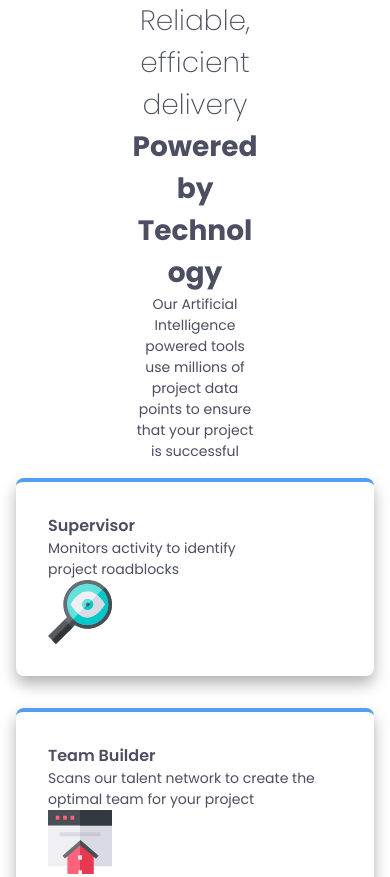
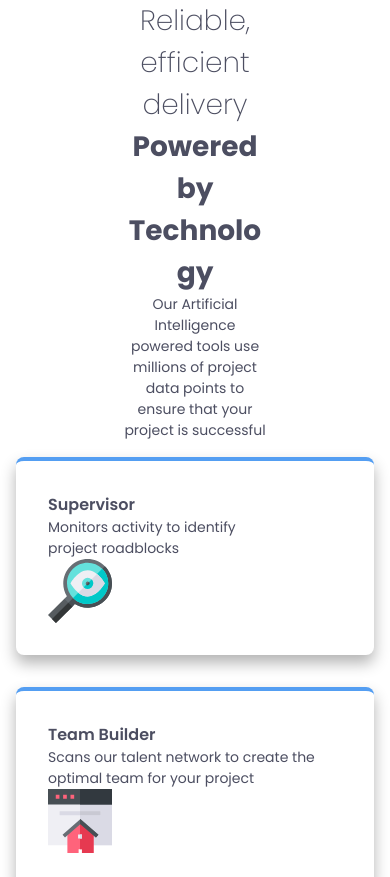
Before and after one commit to Glen998/four-card-feature-section-master, a plain HTML site: page index.html in a window 390 px wide. Shown: the top 877 px of the page. Drawn offline with Linux system fonts and the light colour scheme.

Commit message:
commit-mobile

```diff
--- a/index.html
+++ b/index.html
@@ -17,7 +17,7 @@
 <body>
 
   <header class="header">
-    <h1><span class="extralight">Reliable, efficient delivery</span> Powered by Technology</h1>
+    <h1><span class="extralight">Reliable, efficient delivery</span> <br>Powered by Technology</h1>
     <p>Our Artificial Intelligence powered tools use millions of
       project data points to ensure that your project is successful
     </p>
--- a/style.css
+++ b/style.css
@@ -87,7 +87,7 @@ body {
 }
 
 header {
-    width: 35%;
+    width: 40%;
     text-align: center;
     margin: 0 auto;
 }
```
